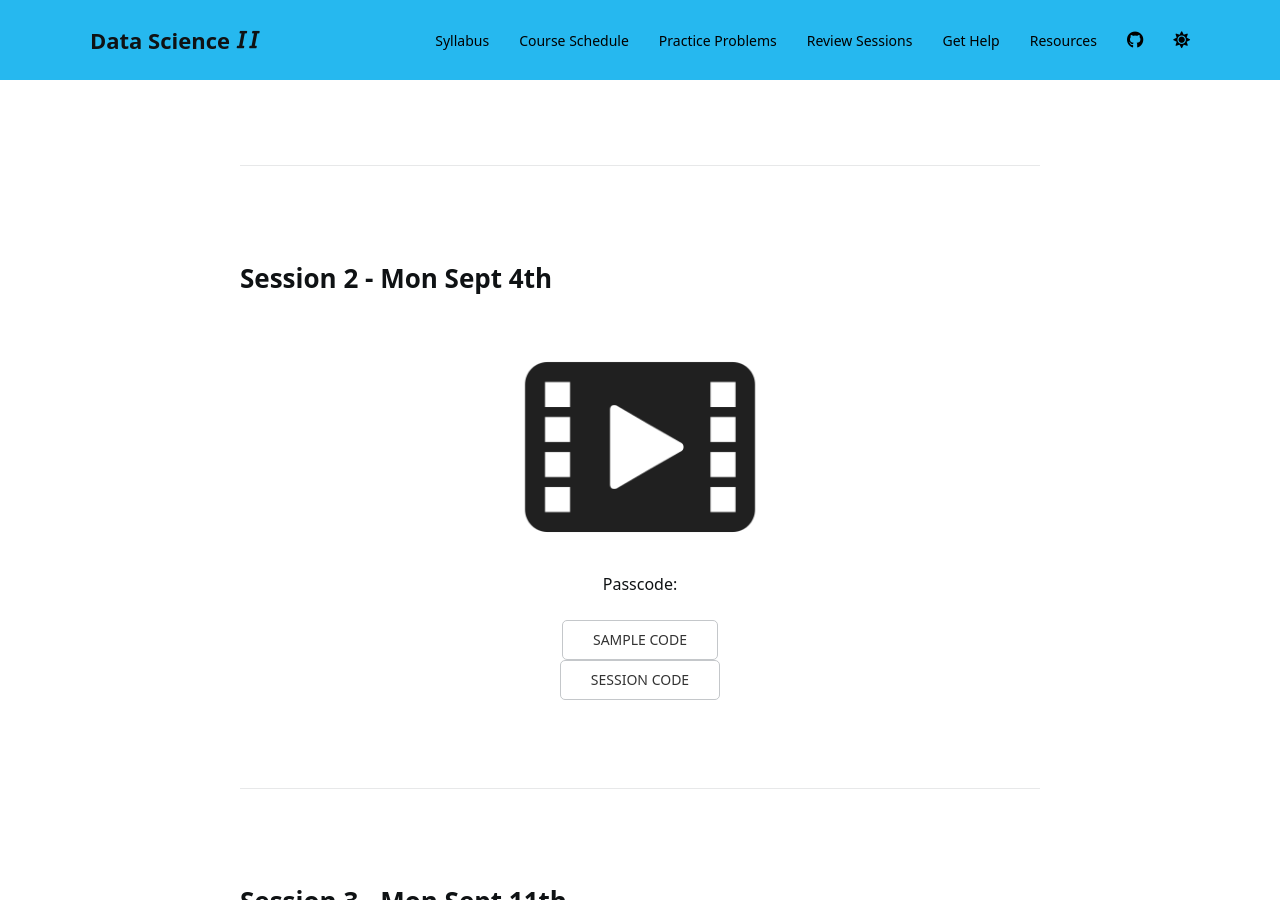
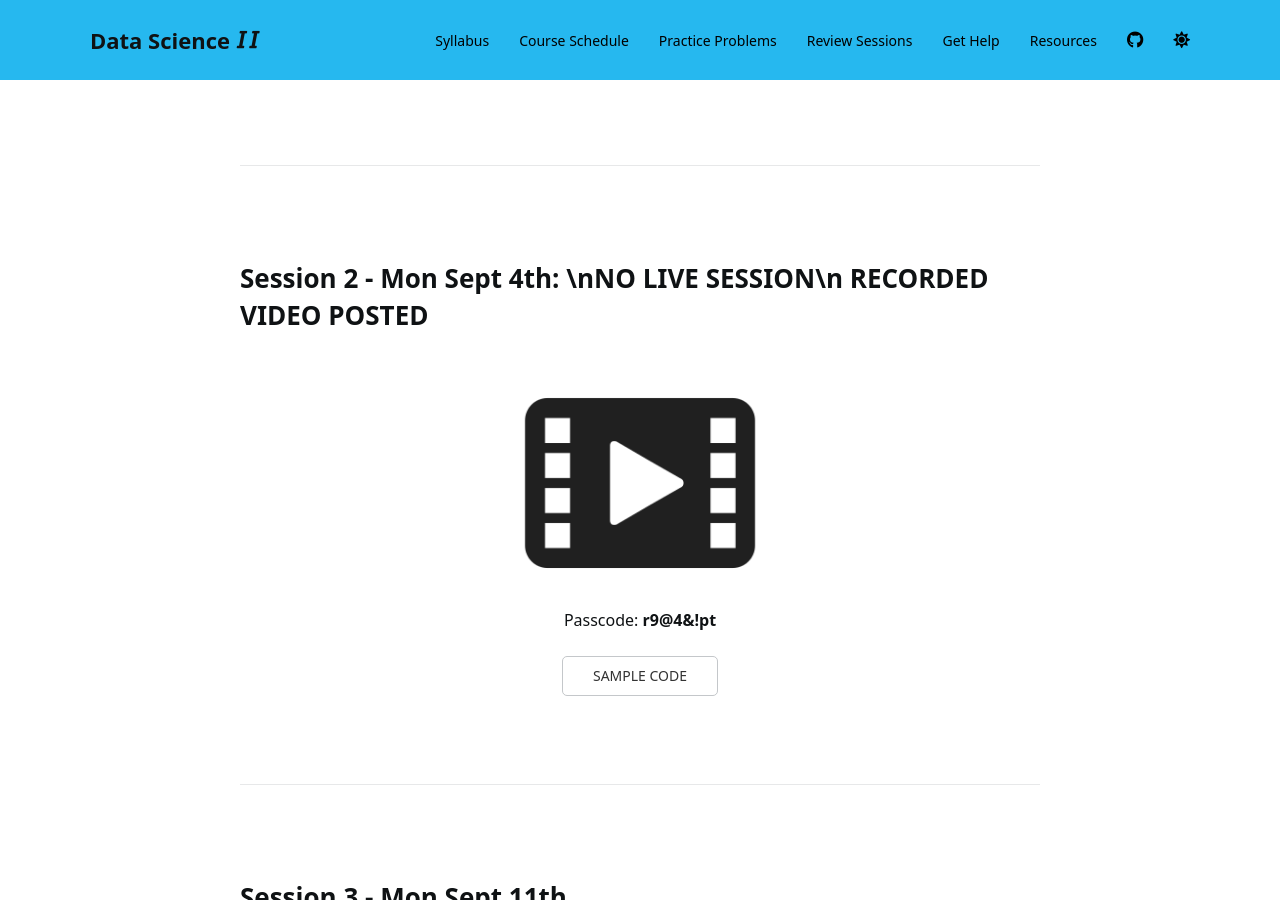
Before and after one commit to Watts-College/paf-514-template, a Jekyll site: the page built from review.md, in a window 1280 px wide and 900 px high, scrolled down 2084 px. Built offline with Jekyll 4.4.1, drawn with Linux system fonts in a browser that asks for light colours; nearby versions of some CDN libraries; a script bundle is joined from its source files by our own code; library files that are not in the unit come from our copies; a style sheet for code colours, icons or effects is not loaded.

Commit message:
Update review.md

```diff
--- a/review.md
+++ b/review.md
@@ -19,11 +19,10 @@ session:
   sample-code: 'week-02-loops.R'
   session-code: 'week-02-loops.Rhistory'
 - week3:
-  date:  'Mon Sept 4th'
-  video: ''
-  password: ''
+  date:  'Mon Sept 4th: \nNO LIVE SESSION\n RECORDED VIDEO POSTED'
+  video: 'https://asu.zoom.us/rec/share/9cATTEIQ79c02RgVpBHhi6svNOVfWuMT8JFaAeUv94El_dkvtZjPqMnTvRJ5-Csn.neWR2qE3ZMOIKc4S?startTime=1693800691000'
+  password: 'r9@4&!pt'
   sample-code: 'week-03-regular-expressions.R'
-  session-code: ''
 - week4:
   date:  'Mon Sept 11th'
   video: ''
```
